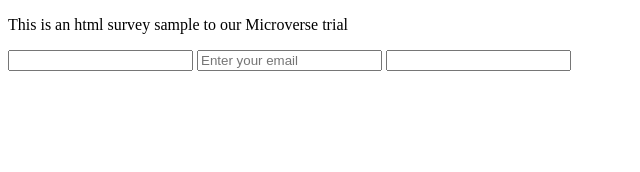
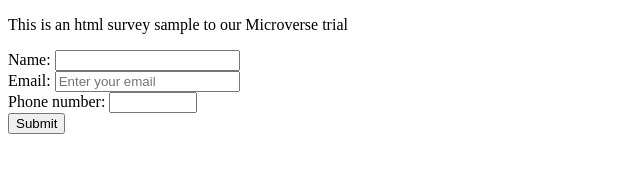
Before and after one commit to SundayEsther7/collaborative01, a plain HTML site: page survery.html in a window 1280 px wide. Shown: the whole page, without its empty margins (0-640 px from the left). Drawn offline with Linux system fonts and the light colour scheme.

Commit message:
Update survery.html
features 9 and 10

```diff
--- a/survery.html
+++ b/survery.html
@@ -6,9 +6,16 @@
 <p id="description">This is an html survey sample to our Microverse trial </p>
 <body>
   <form id="survey-form">
+    <label id="name-label" for="name">Name:</label>
     <input type="text" id="name">
-    <input type="email" id="email oninvalid="Must be a valid email." placeholder="Enter your email"/>
-    <input type="number" pattern="[0-9]" id="Enter your munber"/>
+    <br/>
+    <label id="email-label" for="email">Email:</label>
+    <input type="email" id="email" placeholder="Enter your email"/>
+    <br/>
+    <label id="number-label" for="number">Phone number:</label>
+    <input type="number" pattern="[0-9]" id="number" min="100000" max="999999"/>
+    <br/>
+    <input type="submit">
     </form>
   </body>
 
```
